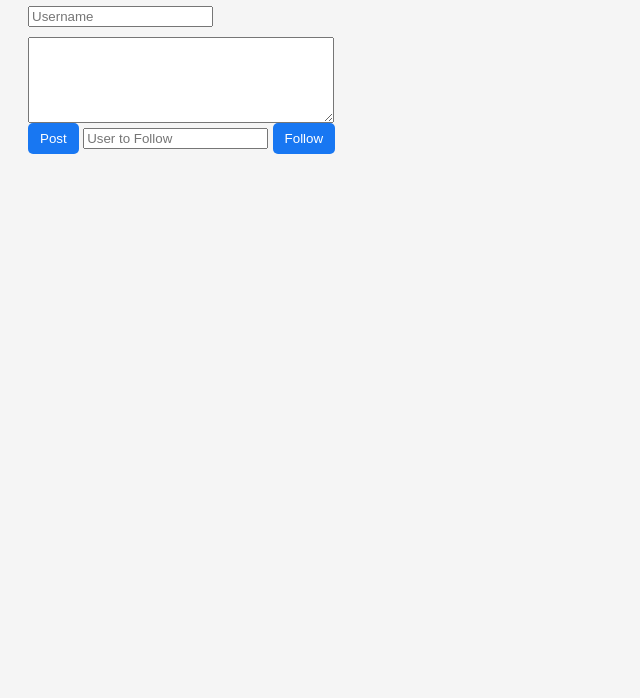
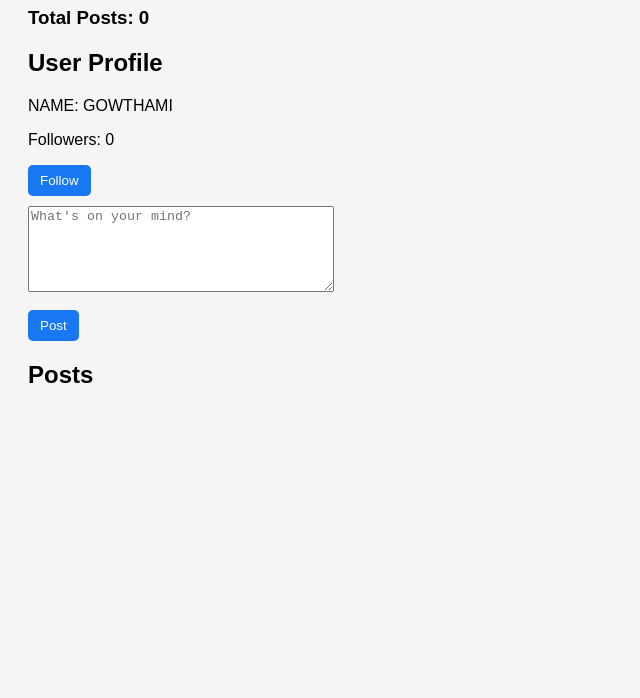
Before and after one commit to kummaragowthami/CodeAlpha-Social-Media-Platform, a website: page index.html in a window 1280 px wide. Shown: the part 102-800 px from the top of the page, without its empty margins (0-640 px from the left). Drawn offline with Linux system fonts and the light colour scheme; no server answers.

Commit message:
Revamp Mini Social Media HTML structure
Updated the layout and functionality of the Mini Social Media platform, including user profile and post sections.

```diff
--- a/index.html
+++ b/index.html
@@ -1,54 +1,41 @@
 <!DOCTYPE html>
-
 <html>
-
 <head>
-
-<title>Mini Social Media</title>
-
-<link rel="stylesheet"
-
-href="style.css">
-
+    <title>Mini Social Media</title>
+    <link rel="stylesheet" href="style.css">
 </head>
-
 <body>
 
-<h1>Mini Social Media</h1>
+<h1>📱 Mini Social Media Platform</h1>
+<h3>Total Posts: <span id="post-count">0</span></h3>
+<div class="profile">
+    <h2>User Profile</h2>
+    <p>NAME:
+        GOWTHAMI
+    </p>
+    <p>Followers: <span id="followers">0</span></p>
 
-<input
+    <button onclick="followUser()">Follow</button>
+</div>
 
-id="username"
+<div class="post-section">
 
-placeholder="Username">
+    <textarea id="postInput"
+    placeholder="What's on your mind?"></textarea>
 
-<textarea
+    <br>
 
-id="content"
-
-placeholder="Write a post">
-
-</textarea>
-
-<button onclick="addPost()">
-
-Post
-
-</button>
-<input id="followUser"
-placeholder="User to Follow">
-
-<button onclick="followUser()">
-Follow
-</button>
-<div id="posts">
+    <button onclick="createPost()">
+        Post
+    </button>
 
 </div>
 
-<script src="script.js">
+<h2>Posts</h2>
 
-</script>
+<div id="posts"></div>
+
+<script src="script.js"></script>
 
 </body>
-
 </html>
```
